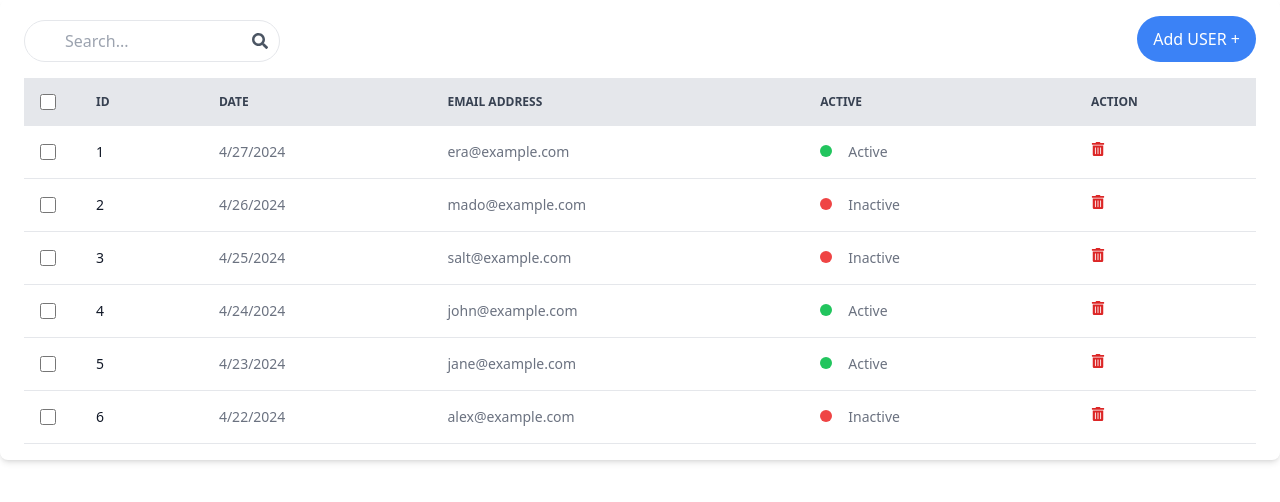
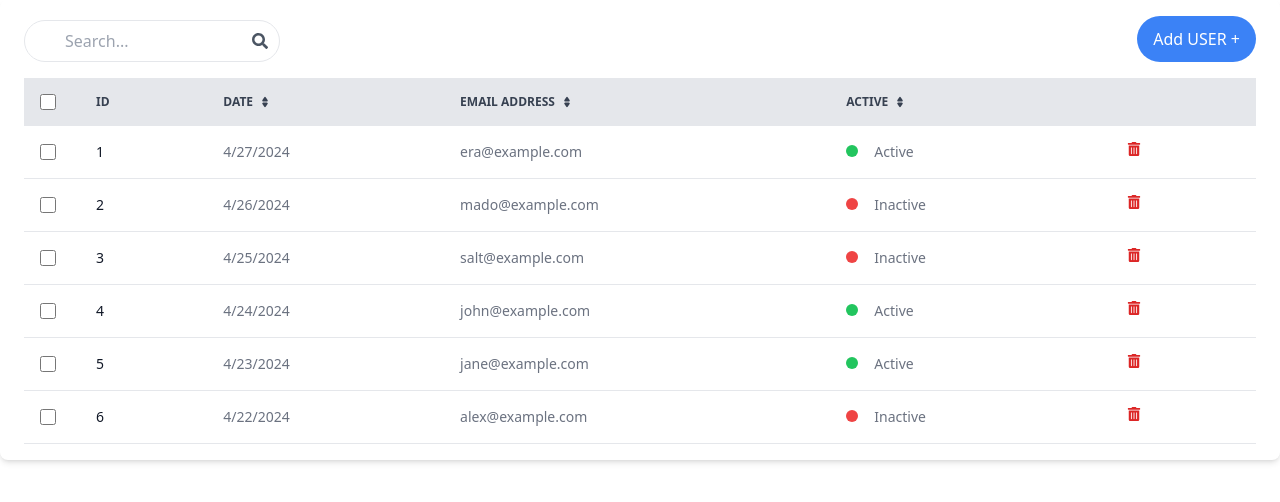
Before and after one commit to Greisi22/InternshipProject_GreisiJaho, a React (Vite) app in the folder Food-Delivery-FrontEnd/Food-Delivery/: page /Administrator/UserList in a window 1280 px wide. Shown: the top 502 px of the page. Built offline with nearby package versions, Linux system fonts and the light colour scheme.

Commit message:
Functionality

```diff
--- a/Food-Delivery-FrontEnd/Food-Delivery/src/App.tsx
+++ b/Food-Delivery-FrontEnd/Food-Delivery/src/App.tsx
@@ -10,6 +10,7 @@ import StatisticsPage from './pages/Administrator/StatisticsPage';
 import UsersPage from './pages/Administrator/UsersPage';
 import TableComponent from './component/Administrator/TableComponent';
 import TableUser from './component/Administrator/TableUser';
+import FormSubmissionPage from './component/Administrator/FormSubmissionPage';
 const App = () => {
     return (
         <>
@@ -30,6 +31,9 @@ const App = () => {
                 <Route path="/Administrator/SettingsPage" element={<SettingsPage />} />
                 <Route path="/Administrator/TableComponet" element={<TableComponent />} />
                 <Route path="/Administrator/UserList" element={<TableUser />} />
+                <Route path="/Administrator/FormSubmissionPage" element={<FormSubmissionPage />} />
+
+
 
 
             </Routes>
--- /dev/null
+++ b/Food-Delivery-FrontEnd/Food-Delivery/src/component/Administrator/FormSubmissionPage.tsx
@@ -0,0 +1,65 @@
+import React, { useState } from 'react';
+
+const FormSubmissionPage = () => {
+  const [formData, setFormData] = useState({
+    restaurantName: '',
+    date: '',
+    emailAddress: '',
+    active: ''
+  });
+
+  const handleChange = (e) => {
+    const { name, value } = e.target;
+    setFormData({
+      ...formData,
+      [name]: value
+    });
+  };
+
+  const handleSubmit = (e) => {
+    e.preventDefault();
+    console.log('Form submitted with data:', formData);
+    // You can send the form data to your backend API here
+    // Example: fetch('/api/submitForm', {
+    //            method: 'POST',
+    //            body: JSON.stringify(formData),
+    //            headers: {
+    //              'Content-Type': 'application/json'
+    //            }
+    //          })
+    //          .then(response => response.json())
+    //          .then(data => console.log(data))
+    //          .catch(error => console.error('Error:', error));
+  };
+
+  return (
+    <div className="container mx-auto p-4">
+      <h1 className="text-3xl font-bold text-center mb-8">ADD USER</h1>
+      <form onSubmit={handleSubmit} className="max-w-md mx-auto">
+        <div className="mb-4">
+          <label htmlFor="restaurantName" className="block text-gray-700">Restaurant Name:</label>
+          <input type="text" id="restaurantName" name="restaurantName" value={formData.restaurantName} onChange={handleChange} className="form-input mt-1 block w-full border-solid border-2 border-gray-300" />
+        </div>
+        <div className="mb-4">
+          <label htmlFor="date" className="block text-gray-700">Date:</label>
+          <input type="date" id="date" name="date" value={formData.date} onChange={handleChange} className="form-input mt-1 block w-full border-solid border-2 border-gray-300" />
+        </div>
+        <div className="mb-4">
+          <label htmlFor="emailAddress" className="block text-gray-700">Email Address:</label>
+          <input type="email" id="emailAddress" name="emailAddress" value={formData.emailAddress} onChange={handleChange} className="form-input mt-1 block w-full border-solid border-2 border-gray-300" />
+        </div>
+        <div className="mb-4">
+          <label htmlFor="active" className="block text-gray-700">Active:</label>
+          <select id="active" name="active" value={formData.active} onChange={handleChange} className="form-select mt-1 block w-full border-solid border-2 border-gray-300">
+            <option value="">Select</option>
+            <option value="Active">Active</option>
+            <option value="Inactive">Inactive</option>
+          </select>
+        </div>
+        <button type="submit" className="bg-blue-500 text-white py-2 px-4 rounded hover:bg-blue-600">Submit</button>
+      </form>
+    </div>
+  );
+};
+
+export default FormSubmissionPage;
--- a/Food-Delivery-FrontEnd/Food-Delivery/src/component/Administrator/TableUser.tsx
+++ b/Food-Delivery-FrontEnd/Food-Delivery/src/component/Administrator/TableUser.tsx
@@ -7,18 +7,63 @@ import { UserList } from 'src/data/MockData';
 export const TableUser = () => {
   const [currentPage, setCurrentPage] = useState(1);
   const [itemsPerPage] = useState(10);
-  const totalItems = UserList.length;
+  const [users, setUsers] = useState(UserList); // State to hold the users
+  const [sortDirection, setSortDirection] = useState('asc'); // State to hold the sort direction
+  const [sortBy, setSortBy] = useState('id'); // State to hold the field to sort by
+
+  const totalItems = users.length;
 
   const startIndex = (currentPage - 1) * itemsPerPage;
   const endIndex = Math.min(startIndex + itemsPerPage, totalItems);
-  const displayedItems = UserList.slice(startIndex, endIndex);
+  let displayedItems = users.slice(startIndex, endIndex);
 
   const handlePageChange = (page) => {
     setCurrentPage(page);
   };
 
+  const toggleActive = (id) => {
+    // Find the user by id
+    const updatedUsers = users.map(user => {
+      if (user.id === id) {
+        // Toggle the active status
+        user.active = user.active === 'Active' ? 'Inactive' : 'Active';
+      }
+      return user;
+    });
+    // Update the state with the new users array
+    setUsers(updatedUsers);
+  };
+
+  const handleSort = (field) => {
+    if (field === sortBy) {
+      // If the same field is clicked, toggle the sort direction
+      setSortDirection(sortDirection === 'asc' ? 'desc' : 'asc');
+    } else {
+      // If a different field is clicked, set it as the new sort field and set the sort direction to ascending
+      setSortBy(field);
+      setSortDirection('asc');
+    }
+  };
+
+  // Sort the displayed items based on the active status
+  displayedItems.sort((a, b) => {
+    // Compare function based on the field and sort direction
+    const compare = (a, b) => {
+      if (a === b) return 0;
+      return a < b ? -1 : 1;
+    };
+
+    if (sortBy === 'active') {
+      // Sort by active status
+      return sortDirection === 'asc' ? compare(a.active, b.active) : compare(b.active, a.active);
+    } else {
+      // Sort by other fields
+      return sortDirection === 'asc' ? compare(a[sortBy], b[sortBy]) : compare(b[sortBy], a[sortBy]);
+    }
+  });
+
   return (
-    <div className="relative overflow-x-auto shadow-md sm:rounded-lg  ">
+    <div className="relative overflow-x-auto shadow-md sm:rounded-lg">
       <div className="flex justify-between mb-4">
         <div className="relative mr-auto ml-6 mt-5 ">
           <input
@@ -42,20 +87,35 @@ export const TableUser = () => {
                   <label htmlFor="checkbox-all-search" className="sr-only">checkbox</label>
                 </div>
               </th>
-              <th scope="col" className="px-6 py-3">
+              <th scope="col" className="px-6 py-3" onClick={() => handleSort('id')}>
                 ID
               </th>
-              <th scope="col" className="px-6 py-3">
-                Date
+              <th scope="col" className="px-6 py-3" onClick={() => handleSort('date')}>
+                <div className="flex items-center">
+                  Date
+                  <a href="#"><svg className="w-3 h-3 ms-1.5" aria-hidden="true" xmlns="http://www.w3.org/2000/svg" fill="currentColor" viewBox="0 0 24 24">
+                    <path d="M8.574 11.024h6.852a2.075 2.075 0 0 0 1.847-1.086 1.9 1.9 0 0 0-.11-1.986L13.736 2.9a2.122 2.122 0 0 0-3.472 0L6.837 7.952a1.9 1.9 0 0 0-.11 1.986 2.074 2.074 0 0 0 1.847 1.086Zm6.852 1.952H8.574a2.072 2.072 0 0 0-1.847 1.087 1.9 1.9 0 0 0 .11 1.985l3.426 5.05a2.123 2.123 0 0 0 3.472 0l3.427-5.05a1.9 1.9 0 0 0 .11-1.985 2.074 2.074 0 0 0-1.846-1.087Z"/>
+                  </svg></a>
+                </div>
+              </th>
+              <th scope="col" className="px-6 py-3" onClick={() => handleSort('email')}>
+                <div className="flex items-center">
+                  Email Address
+                  <a href="#"><svg className="w-3 h-3 ms-1.5" aria-hidden="true" xmlns="http://www.w3.org/2000/svg" fill="currentColor" viewBox="0 0 24 24">
+                    <path d="M8.574 11.024h6.852a2.075 2.075 0 0 0 1.847-1.086 1.9 1.9 0 0 0-.11-1.986L13.736 2.9a2.122 2.122 0 0 0-3.472 0L6.837 7.952a1.9 1.9 0 0 0-.11 1.986 2.074 2.074 0 0 0 1.847 1.086Zm6.852 1.952H8.574a2.072 2.072 0 0 0-1.847 1.087 1.9 1.9 0 0 0 .11 1.985l3.426 5.05a2.123 2.123 0 0 0 3.472 0l3.427-5.05a1.9 1.9 0 0 0 .11-1.985 2.074 2.074 0 0 0-1.846-1.087Z"/>
+                  </svg></a>
+                </div>
+              </th>
+              <th scope="col" className="px-6 py-3" onClick={() => handleSort('active')}>
+                <div className="flex items-center">
+                  Active
+                  <a href="#"><svg className="w-3 h-3 ms-1.5" aria-hidden="true" xmlns="http://www.w3.org/2000/svg" fill="currentColor" viewBox="0 0 24 24">
+                    <path d="M8.574 11.024h6.852a2.075 2.075 0 0 0 1.847-1.086 1.9 1.9 0 0 0-.11-1.986L13.736 2.9a2.122 2.122 0 0 0-3.472 0L6.837 7.952a1.9 1.9 0 0 0-.11 1.986 2.074 2.074 0 0 0 1.847 1.086Zm6.852 1.952H8.574a2.072 2.072 0 0 0-1.847 1.087 1.9 1.9 0 0 0 .11 1.985l3.426 5.05a2.123 2.123 0 0 0 3.472 0l3.427-5.05a1.9 1.9 0 0 0 .11-1.985 2.074 2.074 0 0 0-1.846-1.087Z"/>
+                  </svg></a>
+                </div>
               </th>
               <th scope="col" className="px-6 py-3">
-                Email Address
-              </th>
-              <th scope="col" className="px-6 py-3">
-                Active
-              </th>
-              <th scope="col" className="px-6 py-3">
-                Action
+                <span className="sr-only">Edit</span>
               </th>
             </tr>
           </thead>
@@ -68,18 +128,18 @@ export const TableUser = () => {
                     <label htmlFor={`checkbox-table-search-${user.id}`} className="sr-only">checkbox</label>
                   </div>
                 </td>
-                <th scope="row" className="px-6 py-4 font-medium text-gray-900 whitespace-nowrap dark:text-white">
+                <td className="px-6 py-4 font-medium text-gray-900 whitespace-nowrap dark:text-white">
                   {user.id}
-                </th>
+                </td>
                 <td className="px-6 py-4">
                   {user.date.toLocaleDateString()}
                 </td>
                 <td className="px-6 py-4">
                   {user.email}
                 </td>
-                <td className="px-6 py-4">
+                <td className="px-6 py-4" onClick={() => toggleActive(user.id)}>
                   <div className={`inline-block rounded-full w-3 h-3 mr-2 ${user.active === 'Active' ? 'bg-green-500' : 'bg-red-500'}`}></div>
-                  <span className={`bg-${user.active === 'Active' ? 'green' : 'red'}-200 px-2 py-1 rounded`}>
+                  <span className={`bg-${user.active === 'Active' ? 'green' : 'red'}-200 px-2 py-1 rounded cursor-pointer`}>
                     {user.active}
                   </span>
                 </td>
```
Also changed, not shown: Food-Delivery-FrontEnd/Food-Delivery/src/component/Administrator/TableComponent.tsx (+25 -25 lines).
